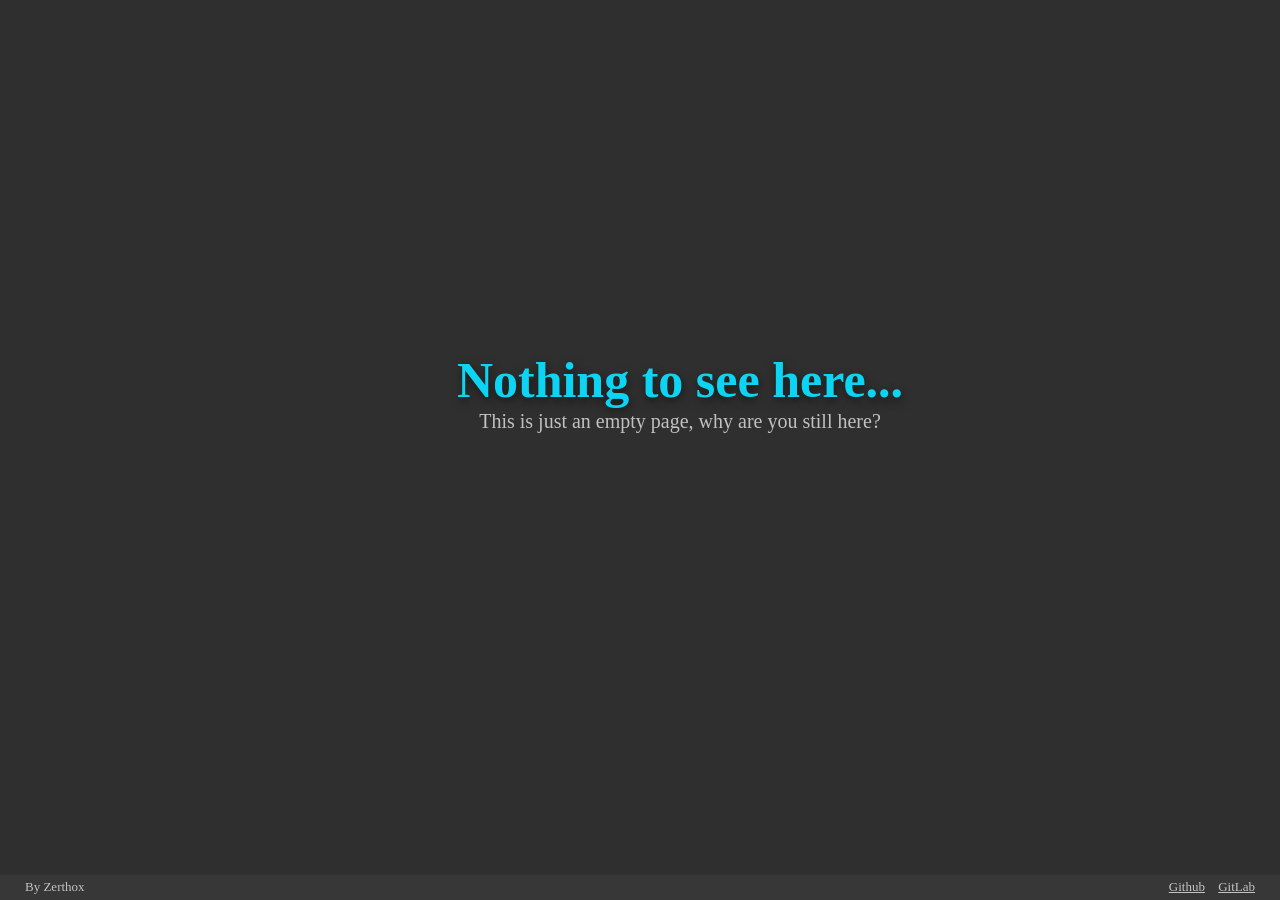
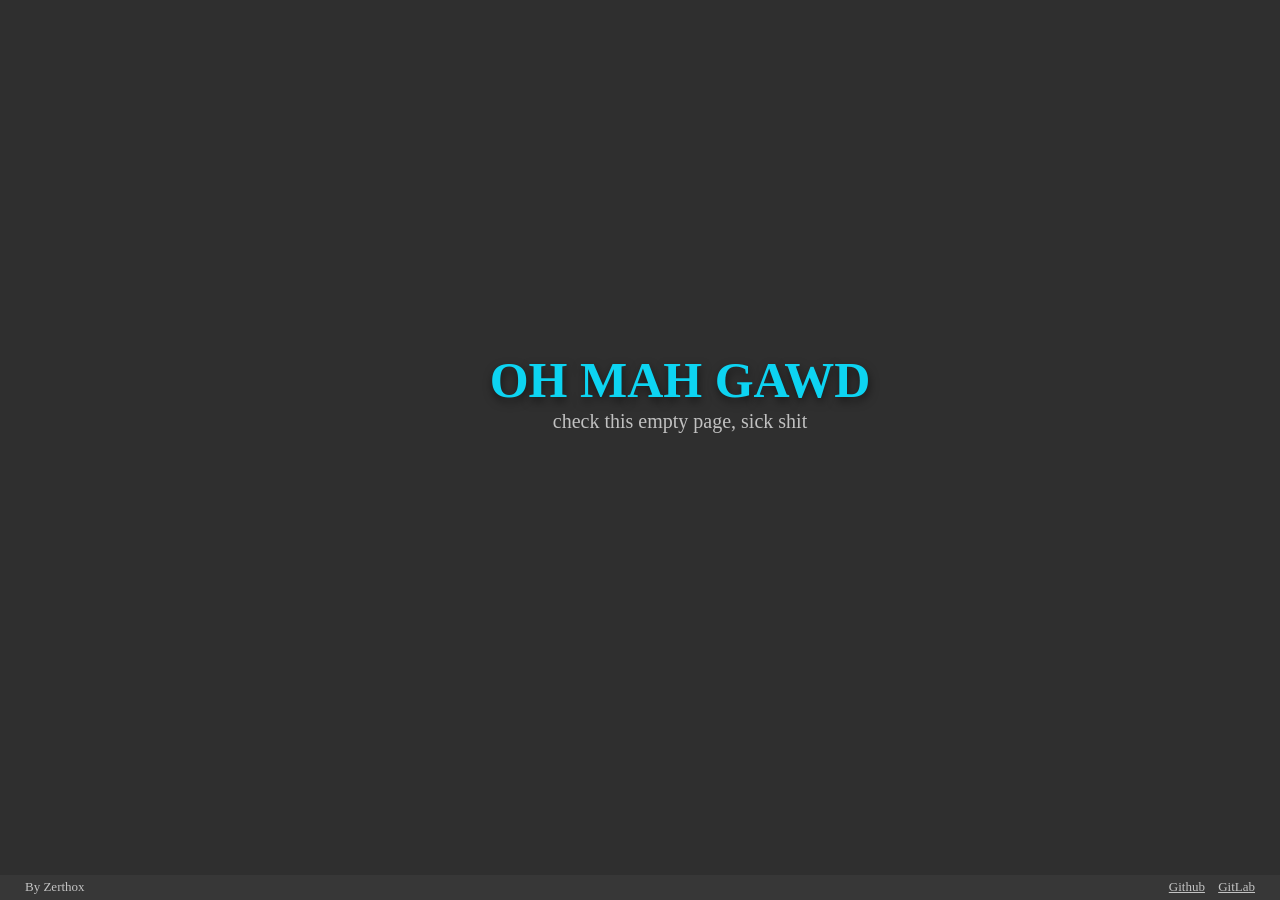
Before and after one commit to Zerthox/zerthox.github.io, a Jekyll site: the page built from index.html, in a window 1280 px wide. Built offline with Jekyll 4.4.1, drawn with Linux system fonts in a browser that asks for light colours; nearby versions of some CDN libraries; library files that are not in the unit come from our copies.

Commit message:
Update index page text

```diff
--- a/index.html
+++ b/index.html
@@ -2,5 +2,5 @@
 layout: default
 title: Nothing to see here...
 ---
-<span class="title">Nothing to see here...</span>
-<span class="text">This is just an empty page, why are you still here?</span>
+<span class="title">OH MAH GAWD</span>
+<span class="text">check this empty page, sick shit</span>
```
